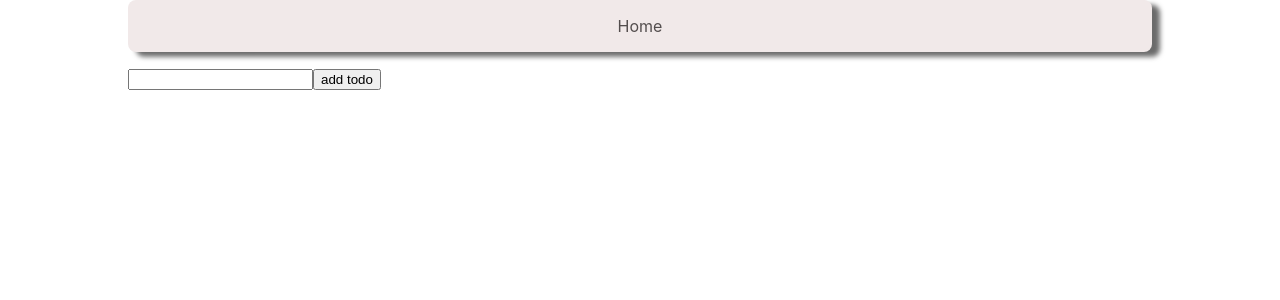
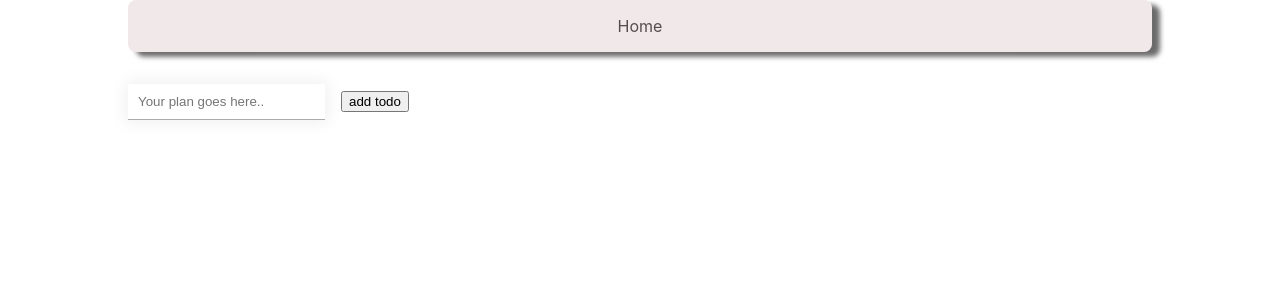
Before and after one commit to matekaszas13/todo-app, a Next.js app in the folder todo/: page / in a window 1280 px wide. Shown: the top 300 px of the page. Built offline with nearby package versions, Linux system fonts and the light colour scheme.

Commit message:
Chore: Add import css to index.tsx

```diff
--- a/todo/pages/index.tsx
+++ b/todo/pages/index.tsx
@@ -3,6 +3,7 @@ import { type } from "os";
 import { useEffect, useState } from "react";
 import Button from "../components/Button";
 import Todo from "../components/Todo";
+import styles from "../styles/Index.module.css";
 
 const Home: NextPage = () => {
   type Todo = { id: number; name: string };
@@ -28,7 +29,7 @@ const Home: NextPage = () => {
 
   return (
     <div>
-      <input type="text" onChange={(event) => setInputValue(event.target.value)} />
+      <input className={styles.input_plan} placeholder="Your plan goes here.." type="text" onChange={(event) => setInputValue(event.target.value)} />
       <Button buttonName={"add todo"} addTodo={addTodo} />
       {todos.map(todo => <Todo key={todo.id} id={todo.id} name={todo.name}/>)}
     </div>
```
